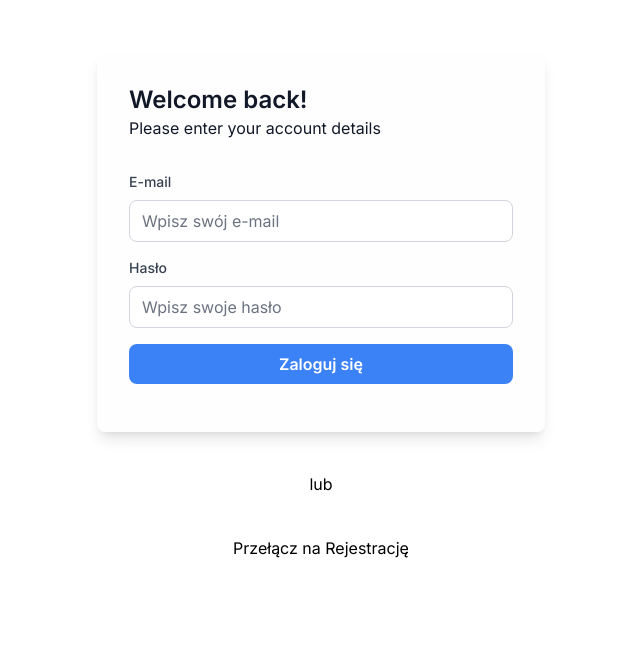
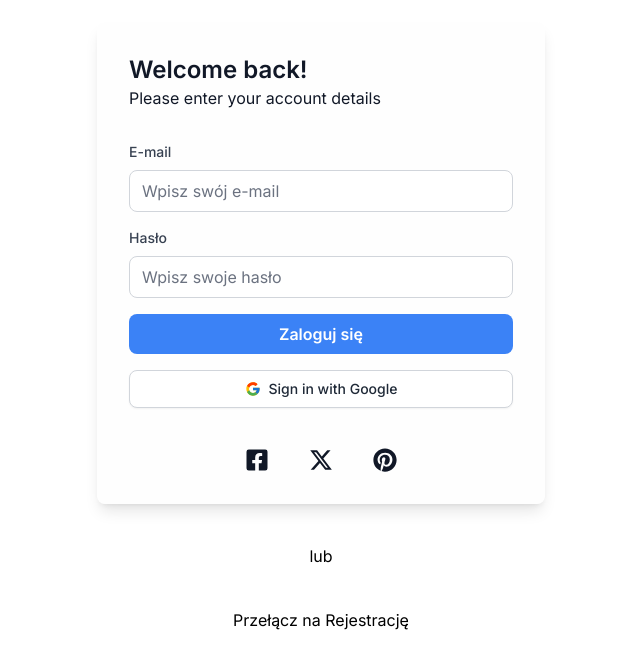
Before and after one commit to pawelek7k/future, a Next.js app: page /login in a window 1280 px wide. Shown: the part 114-782 px from the top of the page, without its empty margins (319-959 px from the left). Built offline with nearby package versions, Linux system fonts and the light colour scheme; a web font is replaced by a local one.

Commit message:
Update Login.tsx

```diff
--- a/app/components/login/Login.tsx
+++ b/app/components/login/Login.tsx
@@ -1,6 +1,9 @@
 "use client";
 
 import React from "react";
+import { FaFacebookSquare, FaPinterest } from "react-icons/fa";
+import { FaXTwitter } from "react-icons/fa6";
+import { GoogleButton } from "../global/Buttons";
 
 interface FormData {
   email: string;
@@ -66,7 +69,26 @@ export const LoginForm: React.FC<LoginFormProps> = ({
             Zaloguj się
           </button>
         </li>
-        <li>{/* <GoogleButton /> */}</li>
+        <li>
+          <GoogleButton />
+        </li>
+      </ul>
+      <ul className="flex gap-10 md:items-center md:mt-10 mb-10 md:mb-0 justify-center">
+        <li>
+          <a href="">
+            <FaFacebookSquare className="w-6 h-6" />
+          </a>
+        </li>
+        <li>
+          <a href="">
+            <FaXTwitter className="w-6 h-6" />
+          </a>
+        </li>
+        <li>
+          <a href="">
+            <FaPinterest className="w-6 h-6" />
+          </a>
+        </li>
       </ul>
     </form>
   </div>
```
